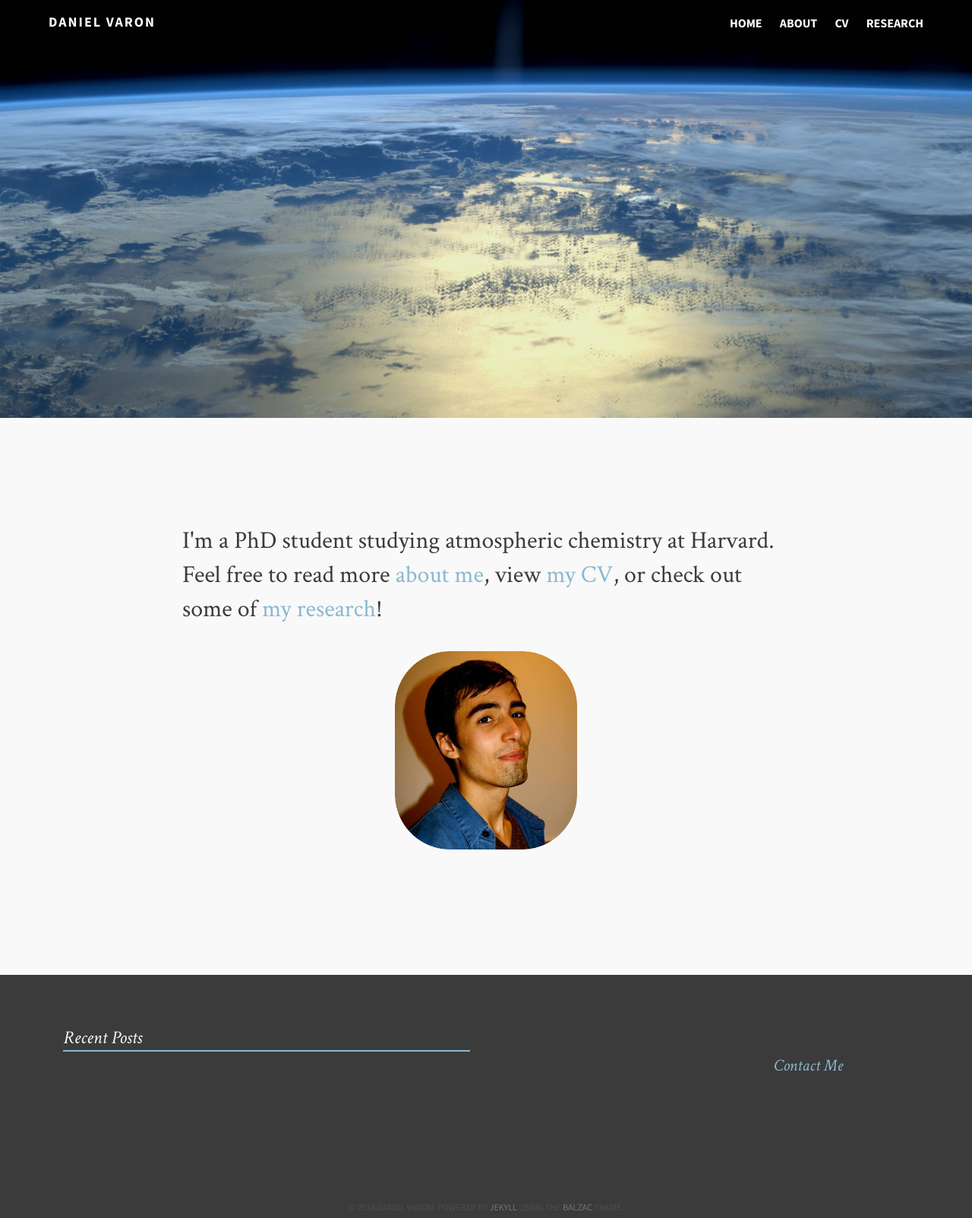
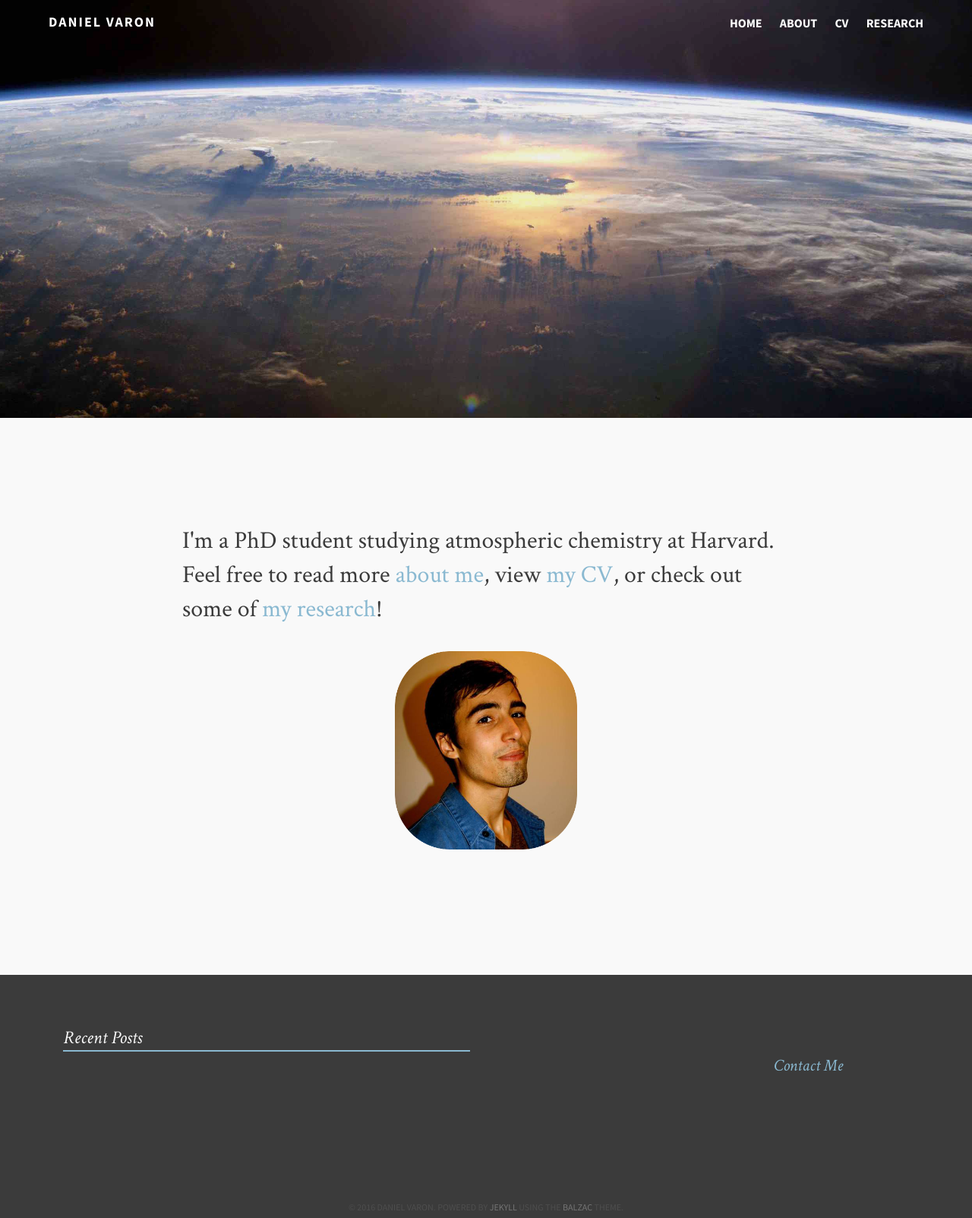
Before and after one commit to djvaron/djvaron.github.io, a Jekyll site: the page built from index.md, in a window 1280 px wide. Shown: the whole page at 76% size. Built offline with Jekyll 4.4.1, drawn with Linux system fonts in a browser that asks for light colours.

Commit message:
Update home.html

```diff
--- a/_layouts/home.html
+++ b/_layouts/home.html
@@ -5,7 +5,7 @@
 <section class="article">
 
   <div class="overlay overlay-lighter"></div>
-  <div class="featured-image" style="background-image: url({{ site.url }}/images/atmosphere3.jpg)"></div>
+  <div class="featured-image" style="background-image: url({{ site.url }}/images/atmosphere2.jpg)"></div>
 
 <!-- <span class="banner_h">
     <img src="images/atmosphere.jpg" alt="banner" />
```
